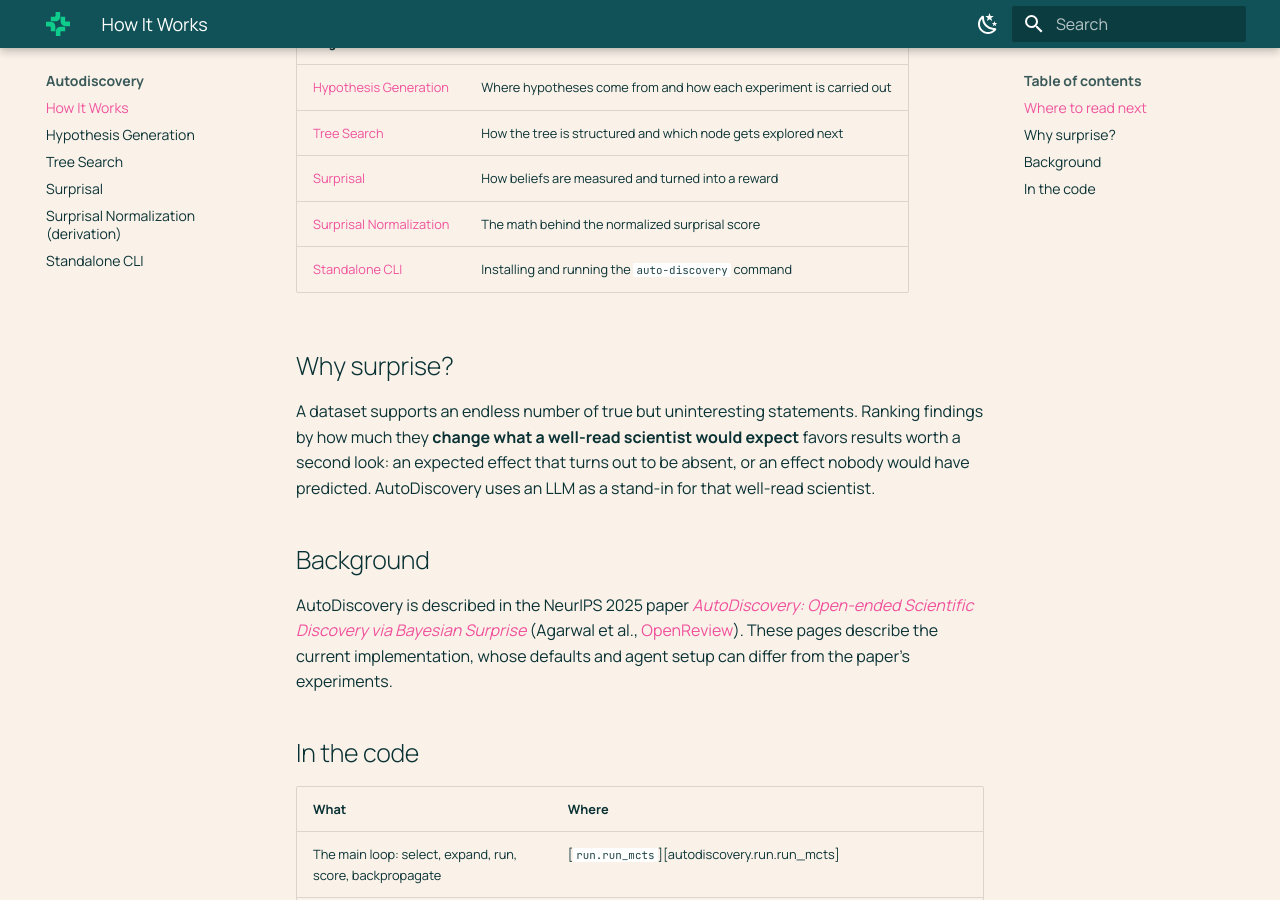
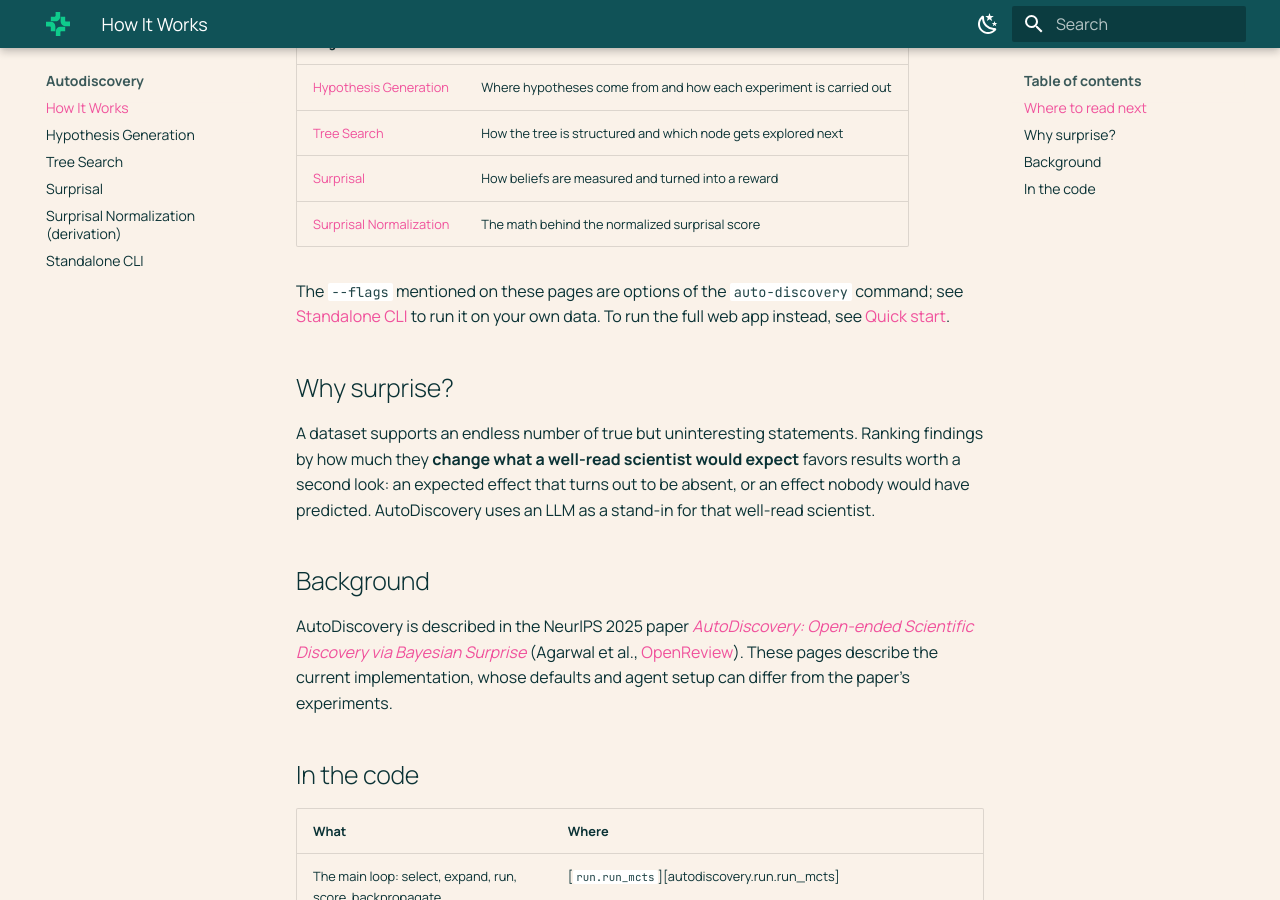
Before and after one commit to allenai/asta-autodiscovery, an MkDocs documentation site: the page built from docs/autodiscovery/overview.md, in a window 1280 px wide and 900 px high, scrolled down 768 px. Built offline with MkDocs 1.6.1 and Material for MkDocs 9.7.7, drawn with Linux system fonts in a browser that asks for light colours.

Commit message:
docs: point to the CLI and quick start instead of listing the CLI as a concept page
Co-Authored-By: Claude Opus 5.5 <noreply@anthropic.com>

```diff
--- a/docs/autodiscovery/overview.md
+++ b/docs/autodiscovery/overview.md
@@ -35,7 +35,10 @@ surprising. Surprising nodes are highlighted in the HTML report.
 | [Tree Search](tree_search.md) | How the tree is structured and which node gets explored next |
 | [Surprisal](surprisal.md) | How beliefs are measured and turned into a reward |
 | [Surprisal Normalization](surprisal_normalization.md) | The math behind the normalized surprisal score |
-| [Standalone CLI](standalone.md) | Installing and running the `auto-discovery` command |
+
+The `--flags` mentioned on these pages are options of the `auto-discovery`
+command; see [Standalone CLI](standalone.md) to run it on your own data. To run
+the full web app instead, see [Quick start](../quickstart.md).
 
 ## Why surprise?
 
```
